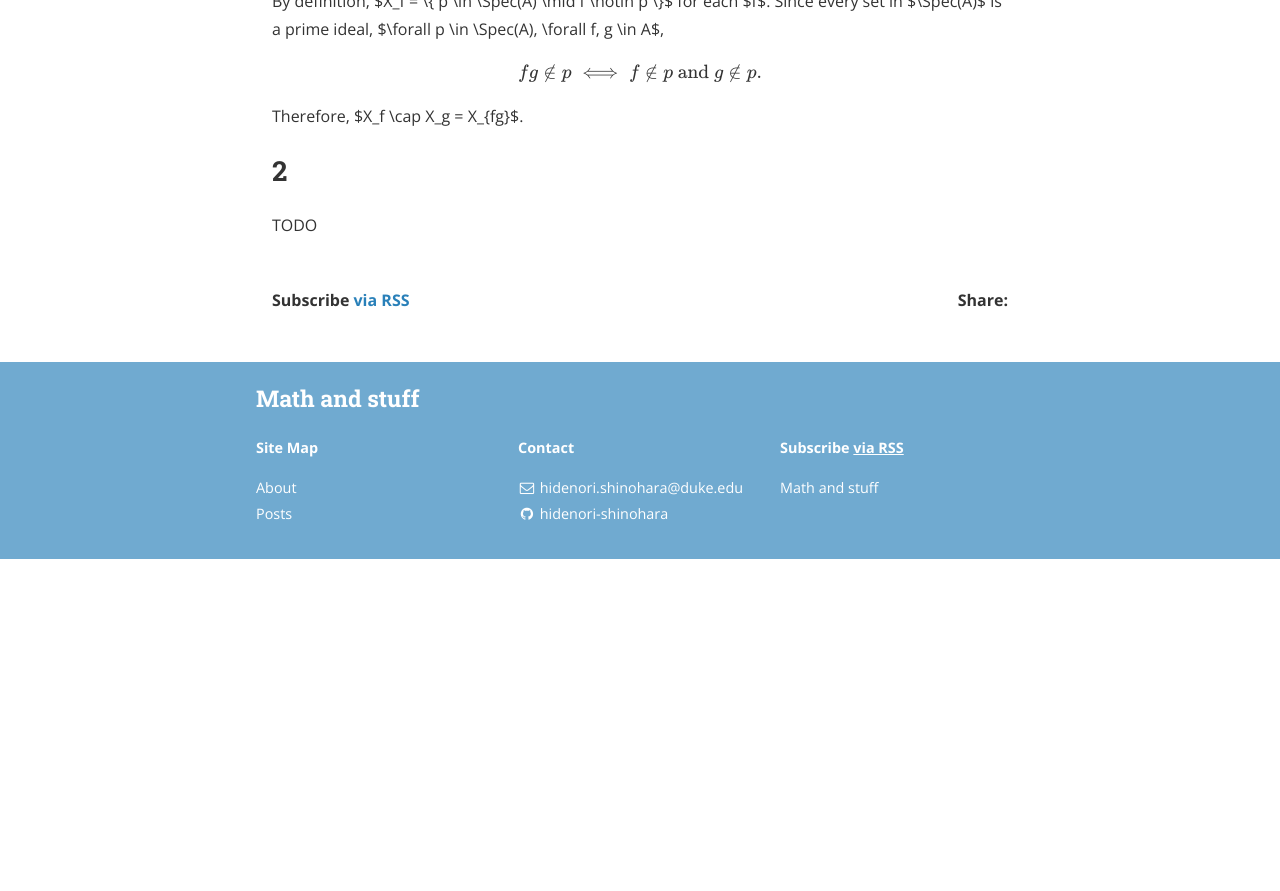
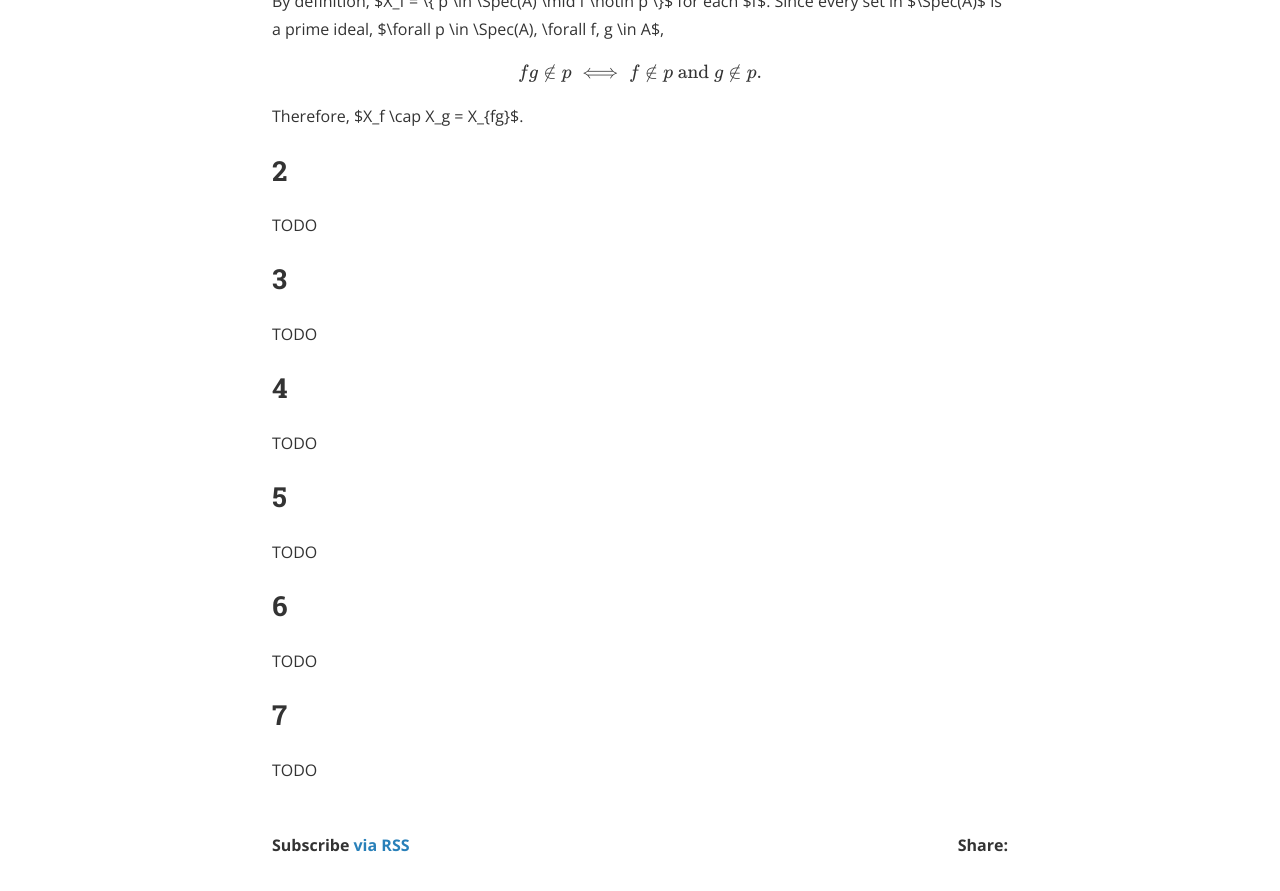
Before and after one commit to hidenori-shinohara/hidenori-shinohara.github.io, a Jekyll site: the page built from _posts/atiyah/chapter1/2019-12-17-zariski-topology-ex-1-17.md, in a window 1280 px wide and 900 px high, scrolled down 1311 px. Shown: the top 891 px of the window. Built offline with Jekyll 4.4.1, drawn with Linux system fonts in a browser that asks for light colours; nearby versions of some CDN libraries; formulas are drawn with MathJax 3; before the commit the page ends 1870 px from its top, so only the background shows below that.

Commit message:
Add TODOs

```diff
--- a/_posts/atiyah/chapter1/2019-12-17-zariski-topology-ex-1-17.md
+++ b/_posts/atiyah/chapter1/2019-12-17-zariski-topology-ex-1-17.md
@@ -57,3 +57,18 @@ Therefore, $X_f \cap X_g = X_{fg}$.
 
 ## 2
 TODO
+
+## 3
+TODO
+
+## 4
+TODO
+
+## 5
+TODO
+
+## 6
+TODO
+
+## 7
+TODO
```
